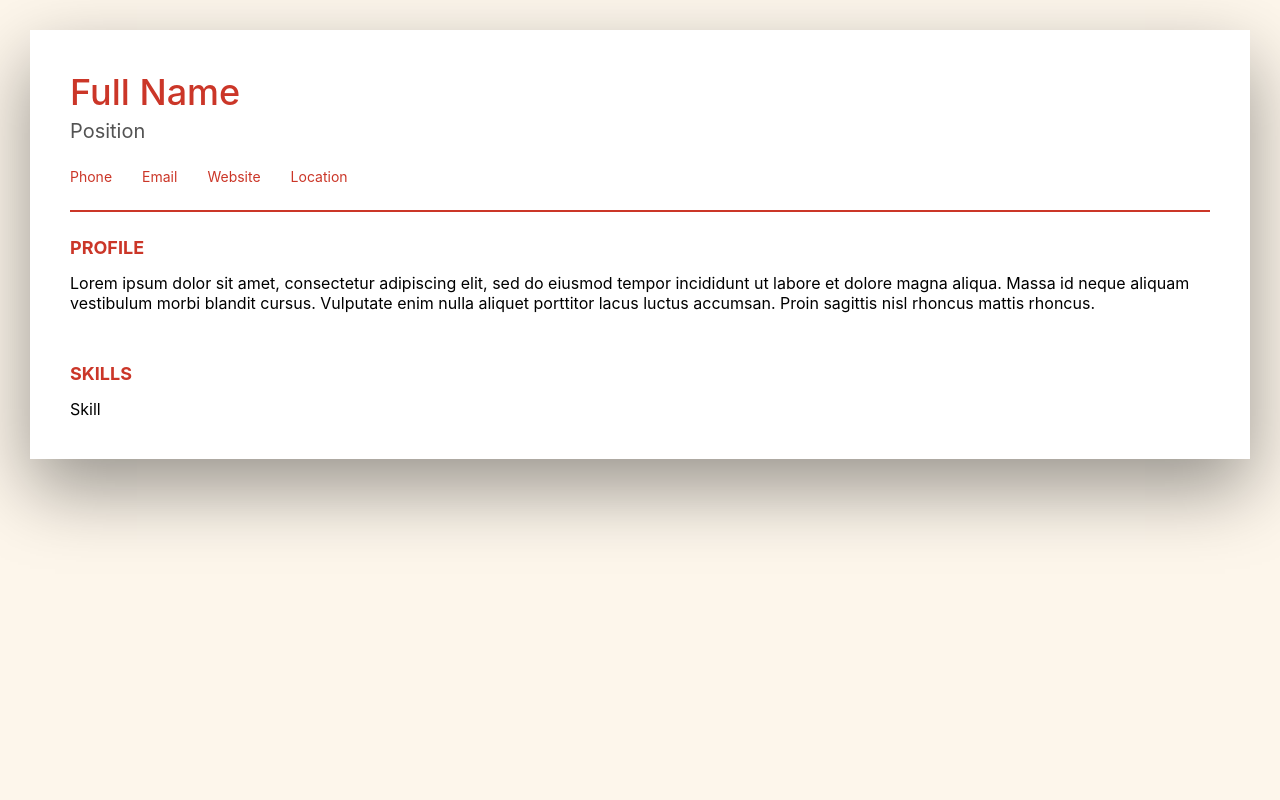
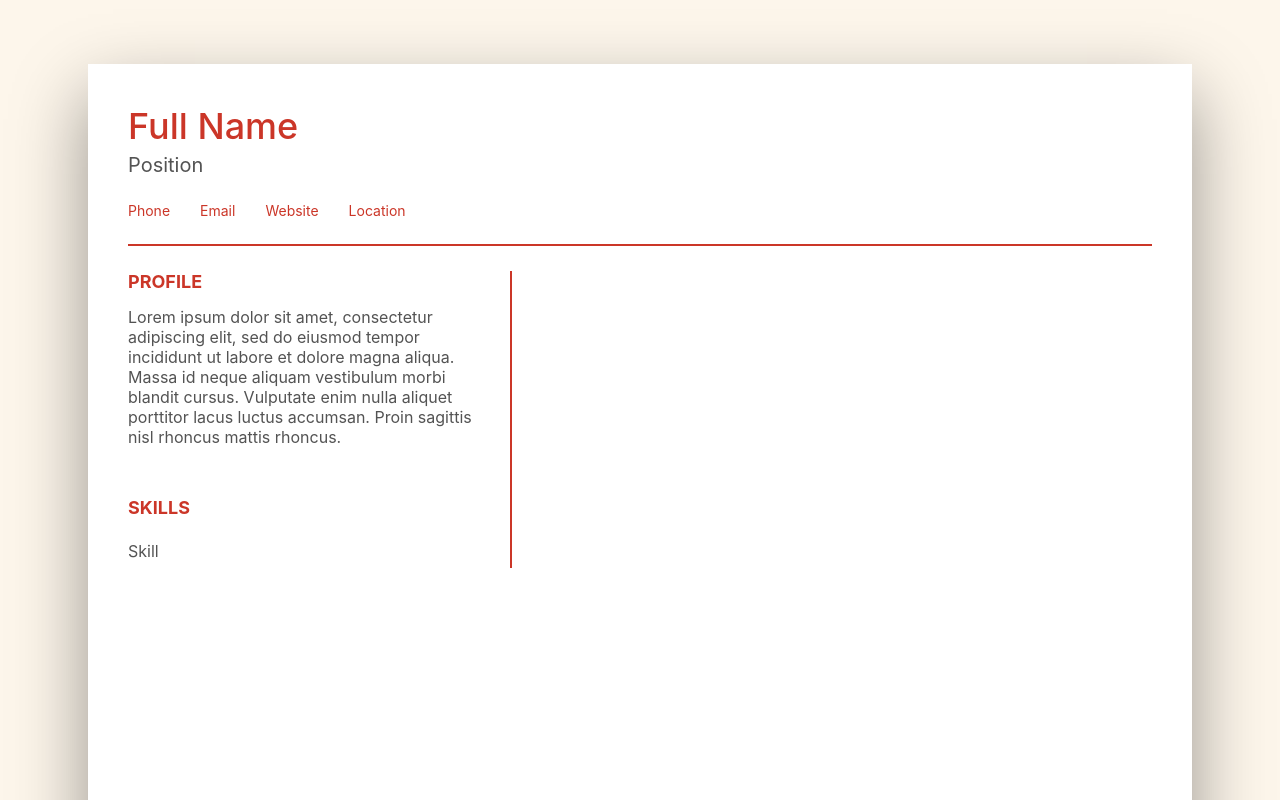
Before and after one commit to learndave/cv-app, a React (Create React App) app: page / in a window 1280 px wide. Shown: the top 800 px of the page. Built offline with nearby package versions, Linux system fonts and the light colour scheme.

Commit message:
stylize sidebar

```diff
--- a/src/Sidebar/Skill.js
+++ b/src/Sidebar/Skill.js
@@ -10,7 +10,6 @@ class Skill extends Component {
     render() {
         const { skillID, show } = this.props;
 
-        if (show) {
         return (
             <Editable
                 defaultName="Skill"
@@ -18,9 +17,6 @@ class Skill extends Component {
                 type="text"
             />
         );
-        } else {
-            return (<div></div>);
-        }
     };
 }
 
--- a/src/Sidebar/Skills.js
+++ b/src/Sidebar/Skills.js
@@ -66,16 +66,18 @@ class Skills extends Component {
                 <div className="skill-list">
                 {this.state.skills.map(skill => {
                     return (
-                        <div className={`skill-item ${skill.id}`}>
-                            <Skill skillID={skill.id} show={skill.show}/>
-                            {this.state.numShownSkills > 1 && skill.show ?
+                        <div className={`skill-item ${skill.id}`} style={{display: skill.show ? "flex" : "none"}}>
+                            <Skill skillID={skill.id}/>
+                            {this.state.numShownSkills > 1 ?
                                 <button
                                     // style={{display: this.state.numShownSkills > 1 && skill.show ? "block" : "none"}}
                                     onClick={this.deleteSkill}
                                     className={`delete-skill ${skill.id}`}>
-                                    X
+                                    Delete
                                 </button> :
-                                ""
+                                <div className="hidden">
+
+                                </div>
                             }
                         </div>
                     )
--- a/src/assets/css/App.css
+++ b/src/assets/css/App.css
@@ -40,12 +40,18 @@
   }
 }
 
-
 .App {
-  margin: 30px;
+  /* margin: 30px; */
+  width: var(--page-width);
+  height: var(--page-height);
+  margin-top: calc((100vw - var(--page-width))/4);
   padding: 40px;
   box-shadow: 0px 30px 70px rgba(0,0,0,0.4);
   background-color: white;
+}
+
+.hidden {
+  display: none;
 }
 
 input,textarea {
@@ -65,12 +71,16 @@ input,textarea {
 button {
   background-color: var(--color-main);
   border: none;
-  border-radius: 2px;
+  border-radius: 10px;
   color: white !important;
 }
 
+button:hover {
+  background-color: var(--color-main-darken);
+}
 
 .body-container {
   padding-top: var(--margin-between);
-  display: flex;
+  display: grid;
+  grid-template-columns: 3fr 5fr;
 }
--- a/src/assets/css/Sidebar.css
+++ b/src/assets/css/Sidebar.css
@@ -3,6 +3,8 @@
     flex-direction: column;
 
     gap: calc(var(--margin-between)*2);
+    padding-right: var(--margin-between);
+    border-right: solid 2px var(--color-main);
 }
 
 .profile-container {
@@ -21,3 +23,7 @@
     flex-direction: column;
     gap: var(--gap-between);
 }
+
+.profile-summary, .skill {
+    color: var(--color-secondary);
+}
--- a/src/assets/css/Skills.css
+++ b/src/assets/css/Skills.css
@@ -9,7 +9,8 @@
 
 .delete-skill {
     display: none;
-    position: absolute;
+    /* position: absolute;
+    left: 100%; */
 }
 
 .skill-item:hover .delete-skill {
@@ -20,5 +21,30 @@
     display: flex;
     flex-direction: column;
 
+    /* gap: var(--gap-between); */
+    position: relative;
+}
+
+.skill-item {
+    display: flex;
     gap: var(--gap-between);
+
+    padding-top: calc(var(--gap-between) / 2);
+    padding-bottom: calc(var(--gap-between) / 2);
 }
+
+.delete-skill {
+    padding: 3px 10px;
+}
+
+.add-skill-button {
+    padding: 10px 10px;
+    width: fit-content;
+
+    align-self: center;
+}
+
+
+.profile-summary {
+  word-wrap: break-word;
+}
--- a/src/assets/css/Variables.css
+++ b/src/assets/css/Variables.css
@@ -1,7 +1,11 @@
 :root {
     --color-main: #CB3628;
+    --color-main-darken: #9c2a20;
     --color-secondary: #535353;
 
     --margin-between: 25px;
-    --gap-between: 15px
+    --gap-between: 15px;
+
+    --page-width: 80vw;
+    --page-height: calc(var(--page-width) * 297/210)
 }
--- a/src/assets/css/index.css
+++ b/src/assets/css/index.css
@@ -15,4 +15,6 @@ code {
 
 body {
   background-color: rgb(253, 246, 235);
+  display: flex;
+  justify-content: center;
 }
```
Lines whose indentation alone changed are shown as unchanged.
